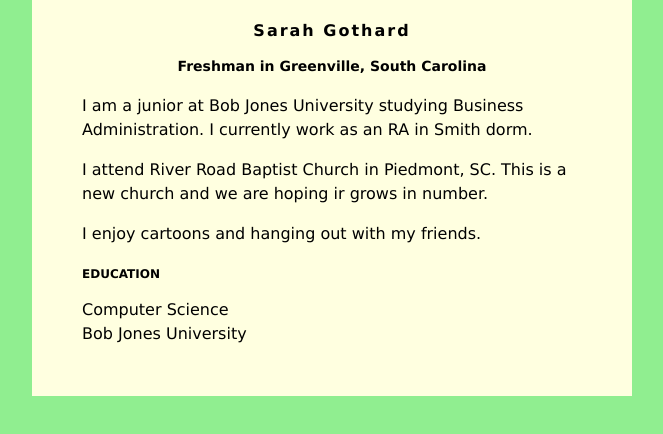
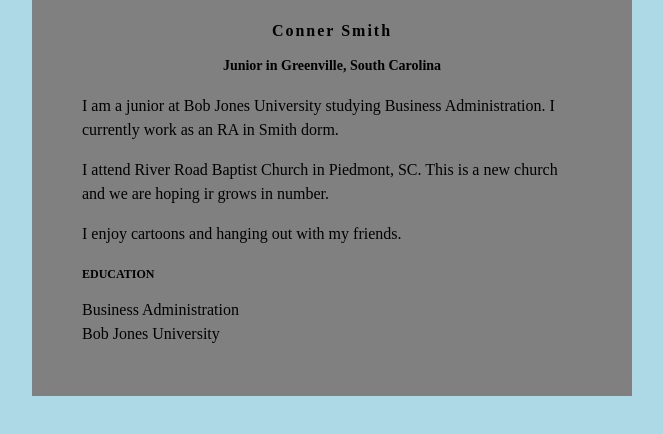
Before and after one commit to Connersmuth12/Connersmuth12.github.io, a plain HTML site: page index.html in a window 1280 px wide. Shown: the whole page, without its empty margins (308-971 px from the left). Drawn offline with Linux system fonts and the light colour scheme.

Commit message:
Update index.html

```diff
--- a/index.html
+++ b/index.html
@@ -2,11 +2,11 @@
 <head>
 <style>
 body {
-    background: lightgreen;
-    font-family: Verdana;
+    background: lightblue;
+    font-family: comicsans;
 }
 #content {
-    background: lightyellow;
+    background: gray;
     min-width: 200px;
     max-width: 500px;
     padding: 50px;
@@ -30,8 +30,8 @@ h3 {
 </head>
 <body>
     <div id="content">
-        <h1>Sarah Gothard</h1>
-        <h2>Freshman in Greenville, South Carolina</h2>
+        <h1>Conner Smith</h1>
+        <h2>Junior in Greenville, South Carolina</h2>
 
          <p>I am a junior at Bob Jones University studying Business Administration. I currently work as an RA in Smith dorm.</p>
          <p>
@@ -41,7 +41,7 @@ h3 {
             I enjoy cartoons and hanging out with my friends.
          </p>
         <h3>EDUCATION</h3>
-        Computer Science<br />
+        Business Administration<br />
         Bob Jones University
     </div>
 
```
